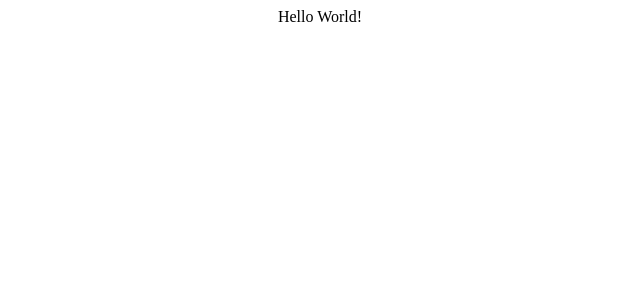
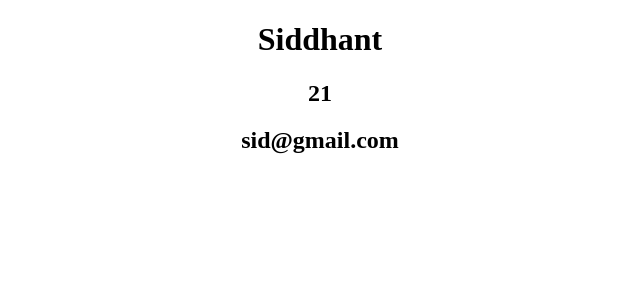
Before and after one commit to Sid-0602/React-Framework, a React (Create React App) app in the folder react-basics/: page / in a window 1280 px wide. Shown: the top 300 px of the page, without its empty margins (320-960 px from the left). Built offline with nearby package versions, Linux system fonts and the light colour scheme.

Commit message:
components and props

```diff
--- a/react-basics/src/App.js
+++ b/react-basics/src/App.js
@@ -1,7 +1,41 @@
 import './App.css';
 
 function App() {
-  return <div className="App">Hello World!</div>;
+
+  //this is how component is called into A
+  return <div className="App">
+    <User name="Siddhant" age={21} email="sid@gmail.com"/>
+    <User />
+  </div>;
 }
 
+//just a JS function.
+// const GetName = () =>{
+//   return "Siddhant"
+// }
+
+//component starts with capital letter always.
+const User = (props) =>{
+  return (
+    <div>
+      <h1>{props.name}</h1>
+      <h2>{props.age}</h2>
+      <h2>{props.email}</h2>
+    </div>
+  )
+}
+
+//props: This is used to pass data from one component to another.
+// props becomes an object with the following structure:
+/*
+  props = {
+    name=" ",
+    age=" ",
+    email= " "
+  }
+
+*/
+
+
+
 export default App;
```
